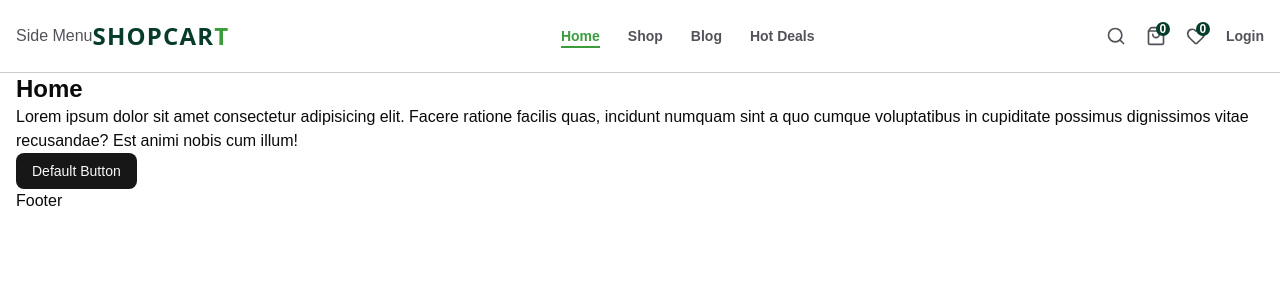
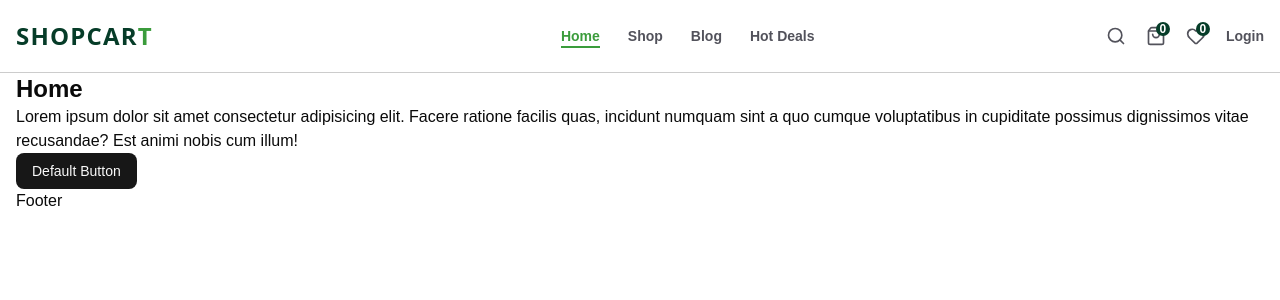
Before and after one commit to Roshen-Perera/nintrix-app, a Next.js app: page / in a window 1280 px wide. Shown: the top 300 px of the page. Built offline with nearby package versions, Linux system fonts and the light colour scheme.

Commit message:
fix: wrap SideMenu component in a div for improved mobile layout

```diff
--- a/components/MobileMenu.tsx
+++ b/components/MobileMenu.tsx
@@ -11,7 +11,9 @@ const MobileMenu = () => {
       <button onClick={() => setIsSideMenuOpen(!isSideMenuOpen)}>
         <AlignLeft className="hover:text-darkColor hover:cursor-pointer hoverEffect md:hidden" />
       </button>
-      <SideMenu />
+      <div className="md:hidden">
+        <SideMenu />
+      </div>
     </>
   );
 };
```
